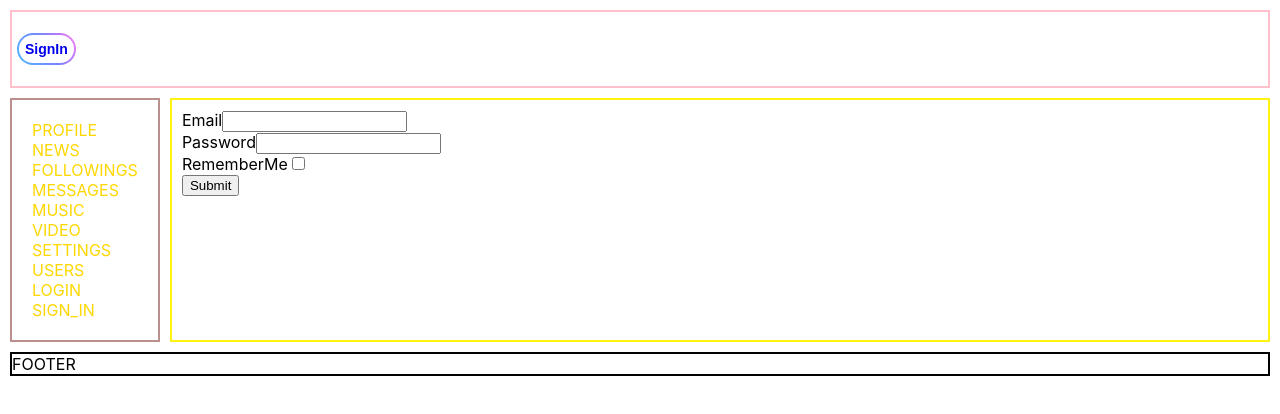
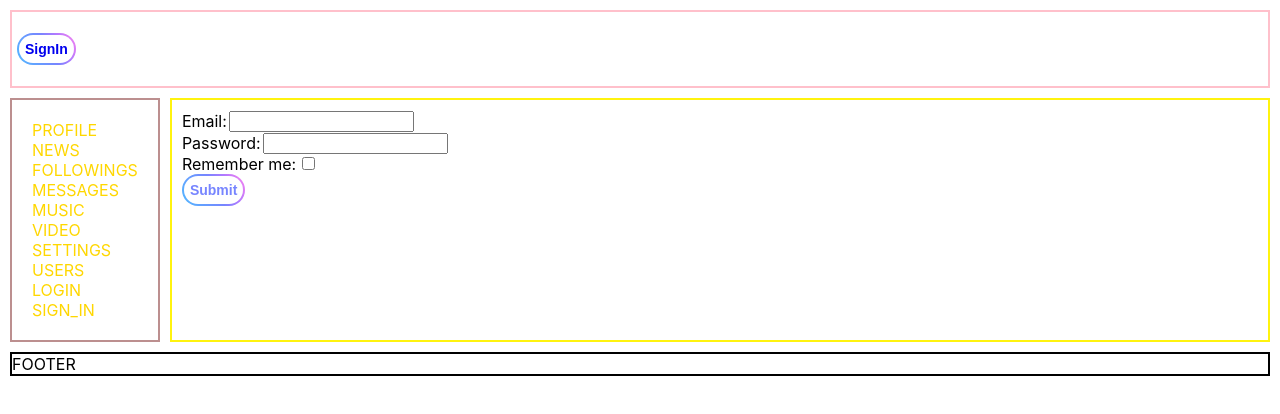
Before and after one commit to hrsk/samurai-way, a React (Create React App) app: page /login in a window 1280 px wide. Shown: the top 414 px of the page. Built offline with nearby package versions, Linux system fonts and the light colour scheme; no server answers.

Commit message:
button component props was been fixed, FormControls, using createField in LoginForm component

```diff
--- a/src/components/common/button/Button.tsx
+++ b/src/components/common/button/Button.tsx
@@ -1,4 +1,4 @@
-import { ReactChild, ReactNode } from 'react'
+import { ReactChild } from 'react'
 import classes from './Button.module.css'
 
 type defaultProps = React.DetailedHTMLProps<React.ButtonHTMLAttributes<HTMLButtonElement>, HTMLButtonElement>
@@ -6,7 +6,8 @@ type defaultProps = React.DetailedHTMLProps<React.ButtonHTMLAttributes<HTMLButto
 interface ButtonProps extends defaultProps {
     className?: string
     children: ReactChild
-    onClick: () => void
+    onClick?: () => void
+    type?: 'submit' | 'reset' | 'button' | undefined
 }
 
-export const Button = ({ children, className, onClick }: ButtonProps) => <button className={className || classes.button} onClick={onClick} type="button">{children}</button>
+export const Button = ({ children, className, onClick, type }: ButtonProps) => <button className={className || classes.button} onClick={onClick} type={type || "button"}>{children}</button>
--- /dev/null
+++ b/src/components/common/forms_control/FormsControls.module.css
@@ -0,0 +1,20 @@
+.formControlError input,
+.formControlError textarea {
+    border: 1px solid red;
+}
+
+.formControlError span {
+    color: red;
+    display: inline-block;
+    font-size: 18px;
+    margin: 10px 0;
+}
+
+.formSummaryError {
+    font-size: 18px;
+    border-radius: 8px;
+    border: 1px solid orangered;
+    padding: 5px 12px;
+    color: orangered;
+    background-color: darkred;
+}
--- /dev/null
+++ b/src/components/common/forms_control/FormsControls.tsx
@@ -0,0 +1,66 @@
+import { ReactNode } from 'react';
+import classes from './FormsControls.module.css';
+import { Field } from 'redux-form';
+
+type PropsType = {
+    input: any
+    meta: any
+    children: ReactNode
+}
+
+export const FormControl = (props: PropsType) => {
+    const { meta, children } = props;
+
+    const hasError = meta.error && meta.touched;
+
+    return (
+        <div className={hasError && classes.formControlError}>
+            <div>{children}</div>
+            <div>{hasError && <span>{meta.error}</span>}</div>
+        </div>
+    );
+};
+
+export const Textarea = (props: any) => {
+    const { input, ...restProps } = props;
+
+    return (
+        <FormControl {...props}>
+            <textarea {...input} {...restProps} />
+        </FormControl>
+    );
+};
+
+export const Input = (props: PropsType) => {
+    const { input, meta, ...restProps } = props;
+
+    return (
+        <FormControl {...props}>
+            <input {...input} {...restProps} />
+        </FormControl>
+    );
+};
+
+
+export const createField = (
+    placeholder = '',
+    name: string,
+    validators: any[],
+    component: any,
+    props = {},
+    text = '',
+    wrapperClass?: any,
+    fieldClass?: any,
+) => (
+    <div className={wrapperClass}>
+        <label htmlFor={text}>{text}</label>
+        <Field
+            component={component}
+            name={name}
+            placeholder={placeholder}
+            validate={validators}
+            {...props}
+            className={fieldClass}
+        />
+    </div>
+);
--- /dev/null
+++ b/src/components/login/LoginForm.module.css
@@ -0,0 +1,5 @@
+.wrapperStyle {
+    display: flex;
+    gap: 2px;
+    align-items: center;
+}
--- a/src/components/login/LoginForm.tsx
+++ b/src/components/login/LoginForm.tsx
@@ -1,7 +1,9 @@
-import { Field, InjectedFormProps } from "redux-form";
+import { InjectedFormProps } from "redux-form";
 import { required } from "../../utils/validators";
-import { LoginInput } from "./LoginInput";
+import { Button } from "../common/button/Button";
+import { Input, createField } from "../common/forms_control/FormsControls";
 import { ConnectedPropsType } from "./LoginContainer";
+import classes from './LoginForm.module.css';
 
 export type FormDataType = {
     email: string
@@ -22,7 +24,36 @@ export const LoginForm = (props: InjectedFormProps<FormDataType> & PropsType) =>
                     props.errorMessages && <span style={props.errorMessages && { color: 'crimson' }}>{props.errorMessages[0]}</span>
                 }
             </div>
-            <div>
+            {createField(
+                'Email',
+                'email',
+                [required],
+                Input,
+                {},
+                'Email:',
+                classes.wrapperStyle
+            )}
+
+            {createField(
+                'Password',
+                'password',
+                [required],
+                Input,
+                {},
+                'Password:',
+                classes.wrapperStyle
+            )}
+
+            {createField(
+                'Password',
+                'rememberMe',
+                [],
+                Input,
+                { type: 'checkbox' },
+                'Remember me:',
+                classes.wrapperStyle,
+            )}
+            {/* <div>
                 <label htmlFor="Email">Email</label>
                 <Field name="email" validate={[required]} component={LoginInput} type="text" placeholder="Email" />
             </div>
@@ -33,8 +64,8 @@ export const LoginForm = (props: InjectedFormProps<FormDataType> & PropsType) =>
             <div>
                 <label htmlFor="rememberMe">RememberMe</label>
                 <Field name="rememberMe" component={LoginInput} type="checkbox" />
-            </div>
-            <button type="submit">Submit</button>
+            </div> */}
+            <Button type="submit">Submit</Button>
         </form>
     );
 };
```
